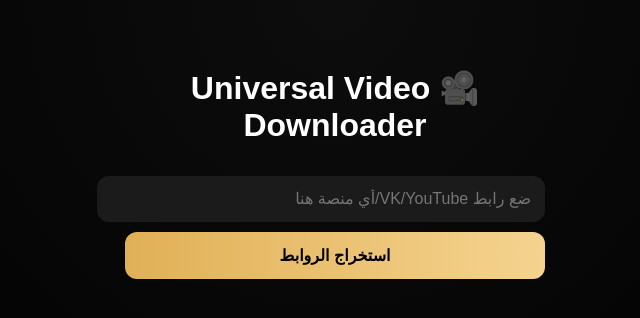
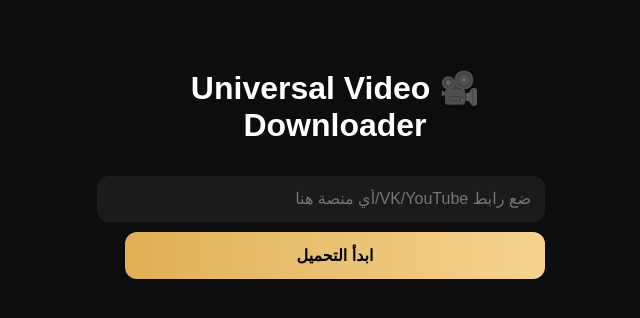
Before and after one commit to JXSS10/Youtube, a website: page static/index.html in a window 1280 px wide. Shown: the full height of the page, 305-945 px from the left. Drawn offline with Linux system fonts and the light colour scheme.

Commit message:
Refactor video downloader form and processing logic

```diff
--- a/static/index.html
+++ b/static/index.html
@@ -5,42 +5,38 @@
 <meta name="viewport" content="width=device-width, initial-scale=1.0">
 <title>Universal Video Downloader</title>
 <style>
-body { background: radial-gradient(circle at top, #0d0d0d, #000); color:white; font-family:sans-serif; text-align:center; padding:40px;}
+body { background: #0d0d0d; color:white; font-family:sans-serif; text-align:center; padding:40px;}
 .container { max-width: 420px; margin:auto;}
 input, button { width:100%; padding:14px; margin-top:10px; border-radius:12px; border:none; font-size:16px;}
 input { background:#1b1b1b; color:#fff;}
 button { background: linear-gradient(90deg,#e0b056,#f5d38f); color:#000; font-weight:bold; cursor:pointer;}
 .card { background:#1a1a1a; padding:18px; border-radius:14px; margin-top:20px; text-align:left;}
 a { color:#4daaff;}
-.thumb { width:100%; border-radius:12px; margin-top:10px;}
 </style>
 </head>
 <body>
 <div class="container">
-    <h1>🎥 Universal Video Downloader</h1>
-    <input id="url" placeholder="ضع رابط VK/YouTube/أي منصة هنا">
-    <button onclick="process()">استخراج الروابط</button>
-    <div id="result"></div>
+<h1>🎥 Universal Video Downloader</h1>
+<form id="downloadForm">
+    <input name="url" placeholder="ضع رابط VK/YouTube/أي منصة هنا">
+    <button type="submit">ابدأ التحميل</button>
+</form>
+<div id="result"></div>
 </div>
 <script>
-async function process() {
-    const url = document.getElementById("url").value.trim();
-    if(!url) return alert("ضع الرابط أولاً");
-    document.getElementById("result").innerHTML = "<p>⏳ جاري المعالجة...</p>";
-    const res = await fetch(`/api/download?url=${encodeURIComponent(url)}`);
+const form = document.getElementById("downloadForm");
+form.addEventListener("submit", async e => {
+    e.preventDefault();
+    const formData = new FormData(form);
+    document.getElementById("result").innerHTML = "<p>⏳ جاري التحميل...</p>";
+    const res = await fetch("/api/download", { method:"POST", body: formData });
     const data = await res.json();
-    if(data.error){
-        document.getElementById("result").innerHTML = `<p>❌ ${data.error}</p>`;
-        return;
+    if(data.status==="ok"){
+        document.getElementById("result").innerHTML = `<div class='card'><p>✔ تم التحميل! اضغط للتحميل النهائي:</p><a href='${data.download_url}' target='_blank'>⬇️ تحميل الفيديو</a></div>`;
+    }else{
+        document.getElementById("result").innerHTML = `<p>❌ ${data.message}</p>`;
     }
-    let html = `<div class='card'><h3>روابط التحميل:</h3>`;
-    if(data.data.thumbnail) html += `<img src="${data.data.thumbnail}" class="thumb">`;
-    Object.entries(data.data.formats).forEach(([q, link])=>{
-        html += `<p>${q}: <a href="${link}" target="_blank">تحميل</a></p>`;
-    });
-    html += `</div>`;
-    document.getElementById("result").innerHTML = html;
-}
+});
 </script>
 </body>
 </html>
```
